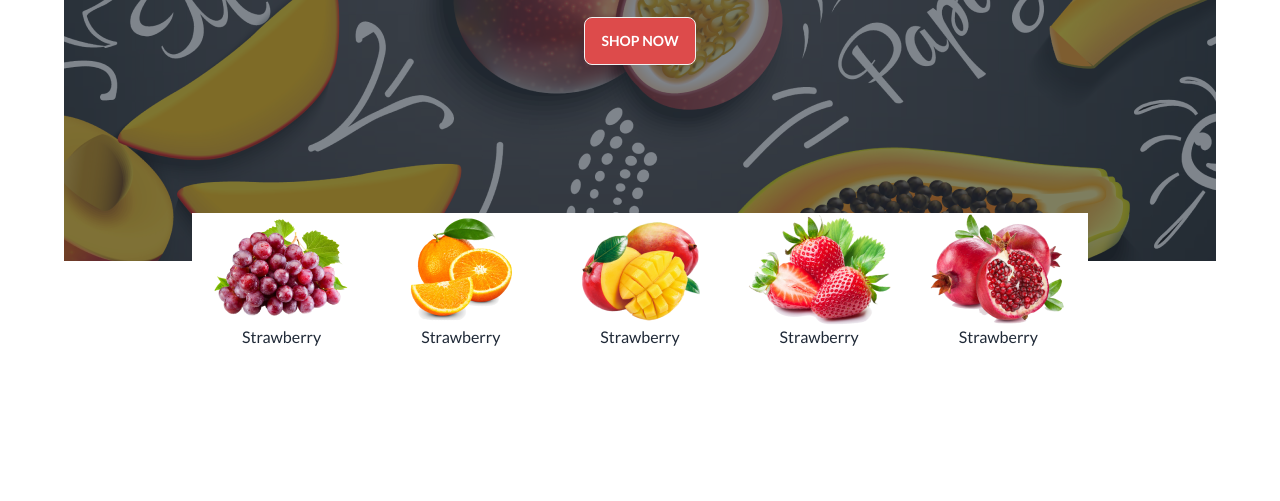
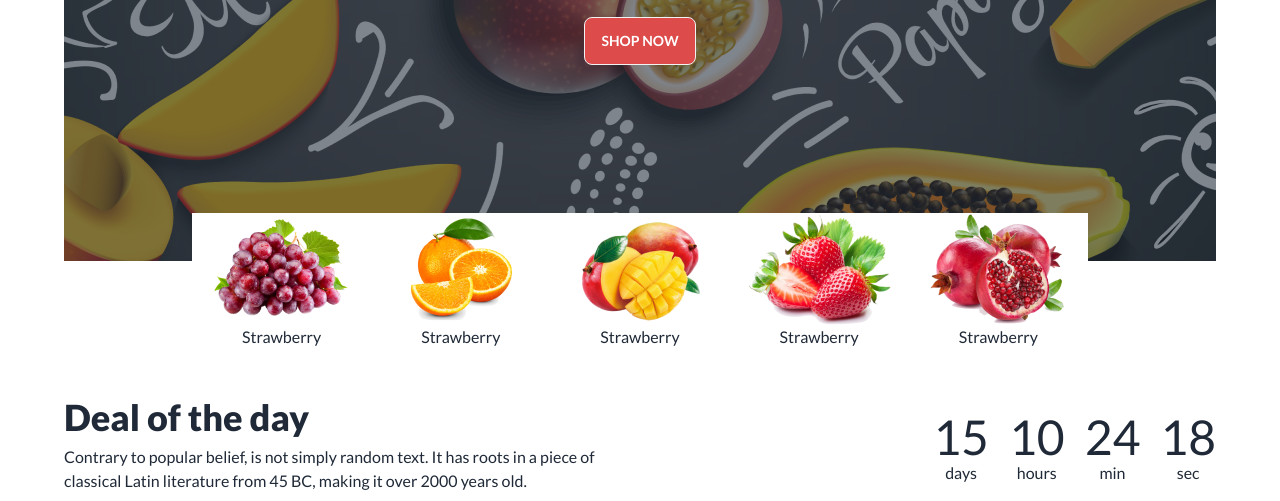
Before and after one commit to 1Daybestseller/assignment-03, a plain HTML site: page index.html in a window 1280 px wide. Shown: the part 487-988 px from the top of the page. Before the commit the page ends 884 px from the top, so only its background shows below. Drawn offline with nearby package versions, Linux system fonts and the light colour scheme.

Commit message:
last part

```diff
--- a/index.html
+++ b/index.html
@@ -102,7 +102,45 @@
         </section>
     </header>
     <main>
+      <section>
+        <div class=" max-w-6xl mx-auto flex flex-col lg:flex-row justify-center lg:justify-between items-center ">
+              <div class="text-center lg:text-left">
+                <h1 class="font-extrabold text-4xl">Deal of the day</h1>
+                <p class="max-w-xl py-2">Contrary to popular belief, is not simply random text. It has roots in a piece of classical Latin literature from 45 BC, making it over 2000 years old.</p>
+              </div>
+              <div>
+                <div class="grid grid-flow-col gap-5 text-center auto-cols-max">
+                    <div class="flex flex-col">
+                      <span class="countdown font-mono text-5xl">
+                        <span style="--value:15;"></span>
+                      </span>
+                      days
+                    </div>
+                    <div class="flex flex-col">
+                      <span class="countdown font-mono text-5xl">
+                        <span style="--value:10;"></span>
+                      </span>
+                      hours
+                    </div>
+                    <div class="flex flex-col">
+                      <span class="countdown font-mono text-5xl">
+                        <span style="--value:24;"></span>
+                      </span>
+                      min
+                    </div>
+                    <div class="flex flex-col">
+                      <span class="countdown font-mono text-5xl">
+                        <span style="--value:18;"></span>
+                      </span>
+                      sec
+                    </div>
+                  </div>
+              </div>
+        </div>
+        <div>
 
+        </div>
+      </section>
     </main>
     <footer>
 
```
